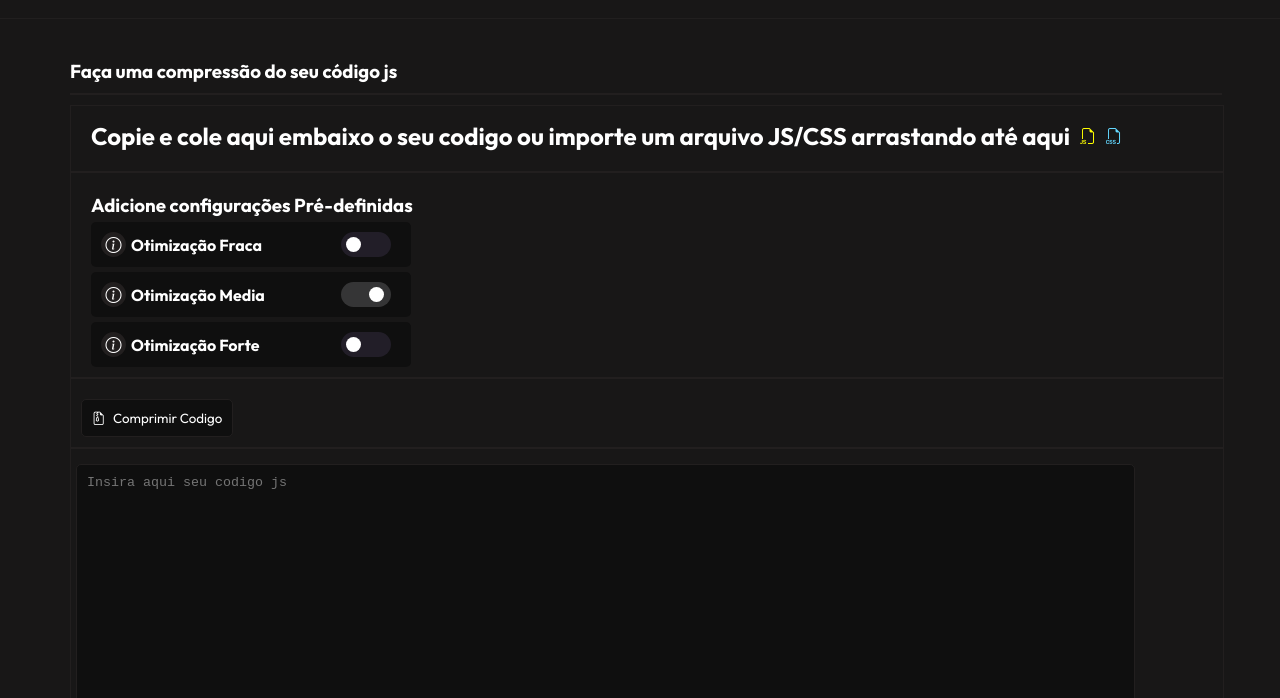
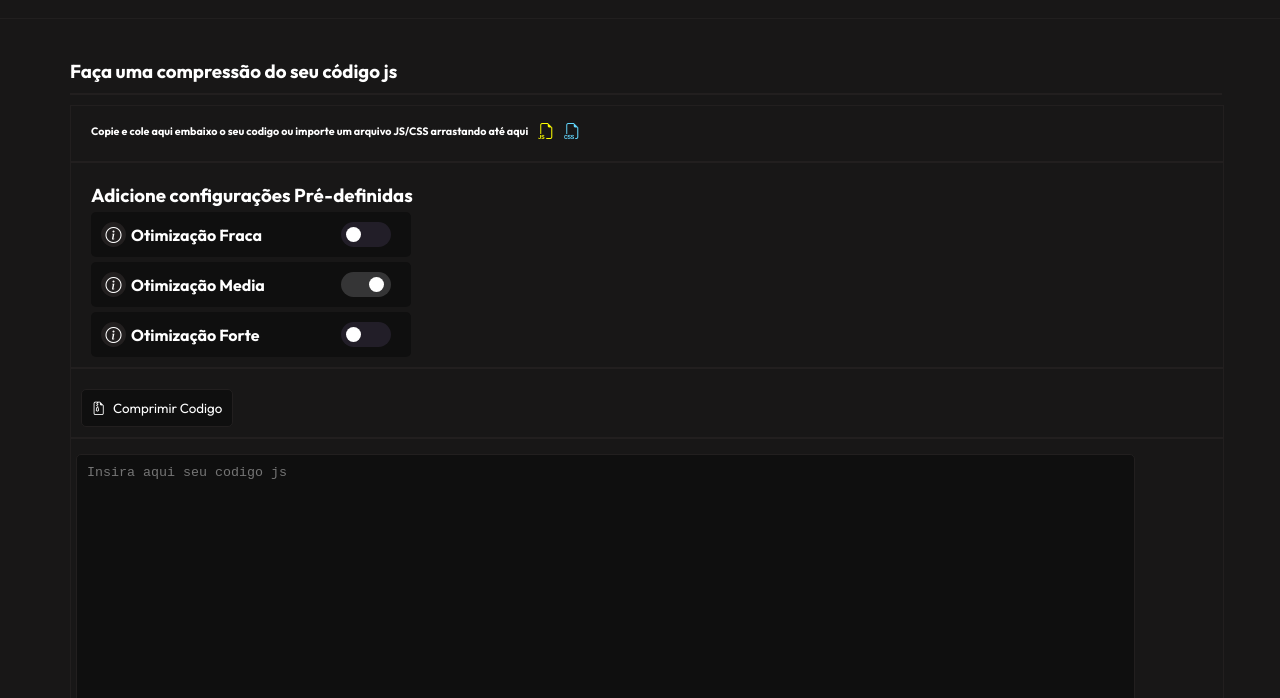
Before and after one commit to xtei/MXCompress, a website: page index.html in a window 1280 px wide. Shown: the part 102-800 px from the top of the page. Drawn offline with nearby package versions, Linux system fonts and the light colour scheme.

Commit message:
Update index.html

```diff
--- a/index.html
+++ b/index.html
@@ -2,7 +2,7 @@
 <html lang="pt-BR">
   <head>
     <meta charset="UTF-8" />
-    <meta name="viewport" content="width=device-width, initial-scale=1.2" />
+    <meta name="viewport" content="width=device-width, initial-scale=1.0" />
     <meta name="description" content="O Mix Compressor é uma ferramenta poderosa e fácil de usar que ajuda os desenvolvedores a otimizar seus códigos CSS e JavaScript. Isso resulta em um carregamento mais rápido e desempenho mais rápido das páginas web.">
     <title>MX Compress</title>
 
@@ -93,10 +93,10 @@
           <div class="header-input-area">
             <div class="options-header-input-area file-upload">
               <div class="upload-label">
-                <h2>
+                <h6>
                   Copie e cole aqui embaixo o seu codigo ou importe um arquivo
                   JS/CSS arrastando até aqui
-                </h2>
+                </h6>
                 <i class="bi bi-filetype-js"></i>
                 <i class="bi bi-filetype-css"></i>
               </div>
```
